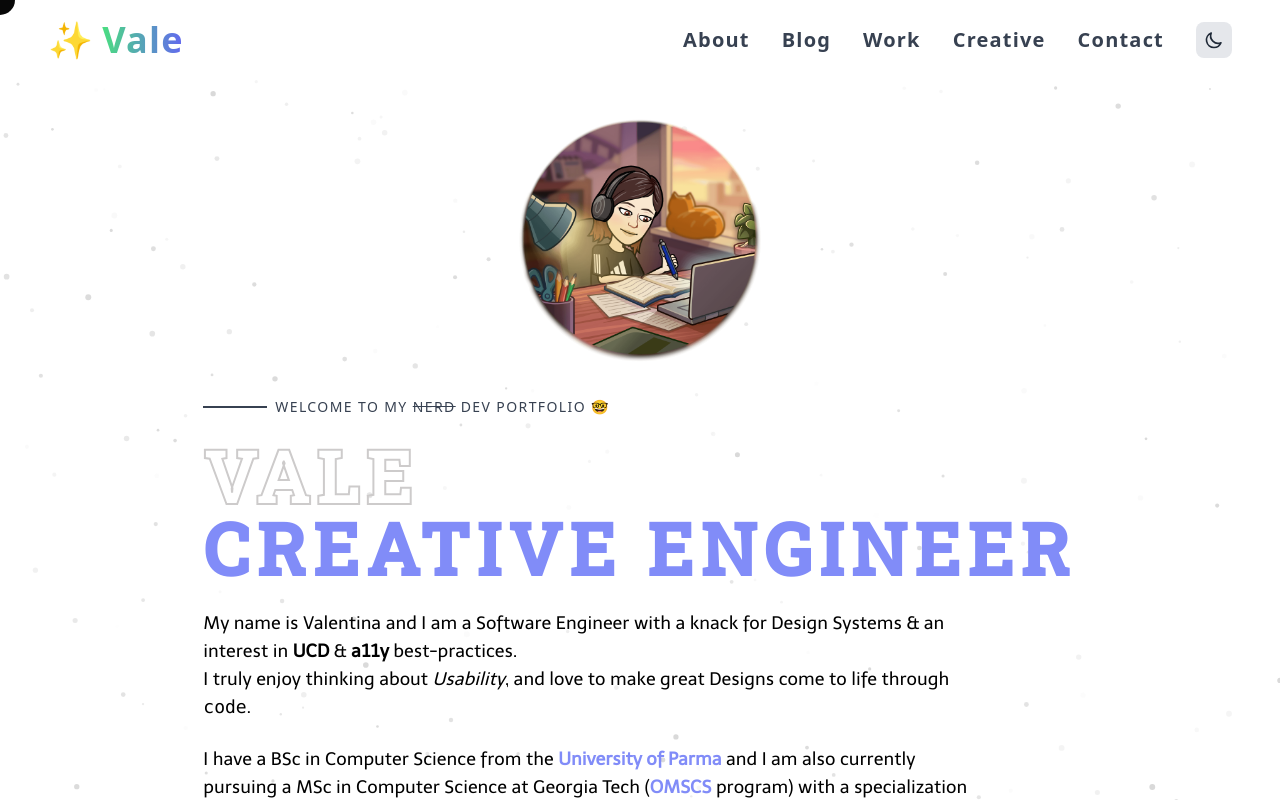
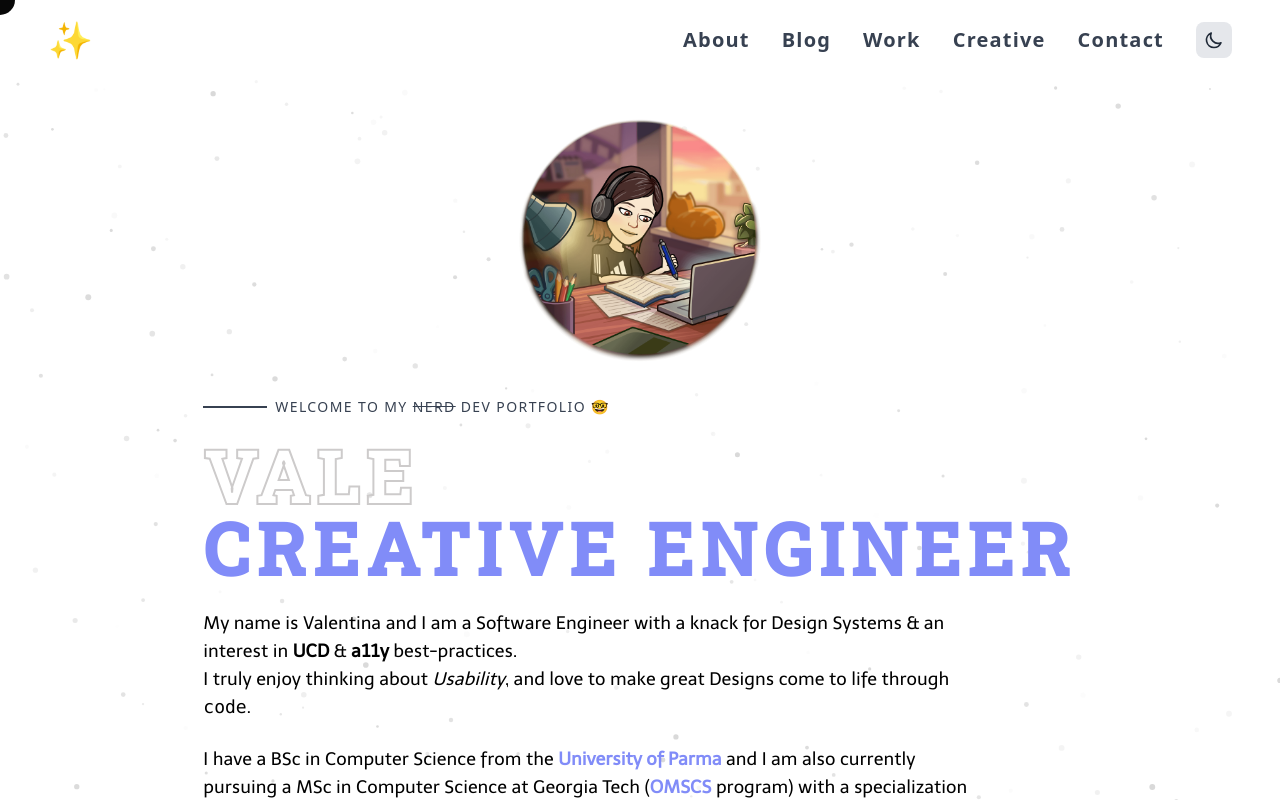
Before and after one commit to vale-c/vale-folio-next, a Next.js app: page /about in a window 1280 px wide. Shown: the top 802 px of the page. Built offline with nearby package versions, Linux system fonts and the light colour scheme.

Commit message:
removing name from header

```diff
--- a/components/NavHeader.jsx
+++ b/components/NavHeader.jsx
@@ -71,9 +71,6 @@ export const NavHeader = () => {
               >
                 ✨
               </span>
-              <h1 className="text-2xl lg:text-4xl font-bold mr-4 lg:mx-0 bg-clippath bg-clip-text text-transparent bg-gradient-to-r from-green-400 to-indigo-500">
-                Vale
-              </h1>
             </a>
           </Link>
           <LayoutGroup>
```
